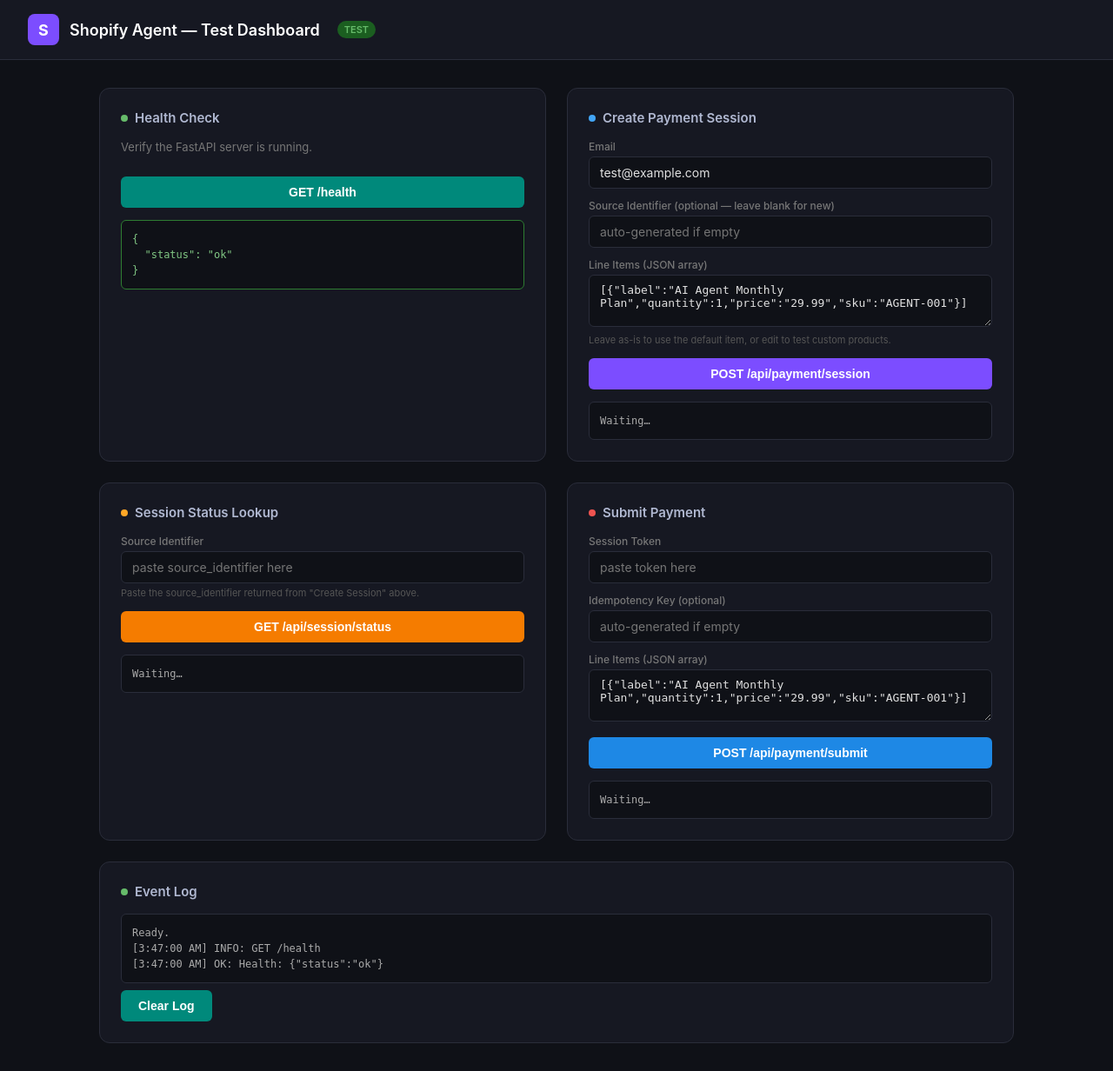
After one commit to mceballos123/shopify-agent, a FastAPI app: template backend/templates/test_dashboard.html in a window 1280 px wide. The commit adds this page. Shown: the whole page at 87% size. Run offline with FastAPI, Linux system fonts and the light colour scheme; the template is opened without the code that fills it, so the values that code supplies are empty.

Commit message:
Created mock UI for shopify testing

```diff
--- a/backend/payments/auth.py
+++ b/backend/payments/auth.py
@@ -6,7 +6,6 @@ from .idempotency import generate_source_identifier
 load_dotenv()
 
 SHOP_PAY_CLIENT_ID = os.getenv("SHOP_PAY_CLIENT_ID", "")
-SHOP_ID = os.getenv("SHOP_ID", "")
 SHOPIFY_STORE_DOMAIN = os.getenv("SHOPIFY_STORE_DOMAIN", "")
 
 
@@ -14,7 +13,6 @@ def get_frontend_config() -> dict:
 
     return {
         "shop_pay_client_id": SHOP_PAY_CLIENT_ID,
-        "shop_id": SHOP_ID,
         "store_domain": SHOPIFY_STORE_DOMAIN,
     }
 
--- a/backend/server.py
+++ b/backend/server.py
@@ -7,7 +7,8 @@ from pydantic import BaseModel
 from payments.auth import get_frontend_config
 from payments.callback import handle_payment_callback
 from payments.client import ShopPayAPIError
-from payments.session import get_or_create_payment_session
+from payments.session import get_or_create_payment_session, submit_payment
+from payments.store import get_session
 from webhooks.handler import handle_payment_event, verify_webhook
 
 app = FastAPI(title="Shop Pay Integration")
@@ -22,6 +23,12 @@ class SessionRequest(BaseModel):
     line_items: list[dict] | None = None
     # Sent by the client on page refresh to resume an existing session
     source_identifier: str | None = None
+
+
+class SubmitRequest(BaseModel):
+    session_token: str
+    line_items: list[dict] | None = None
+    idempotency_key: str | None = None
 
 
 # ── Routes ───────────────────────────────────────────────────────────────────
@@ -92,6 +99,48 @@ def payment_callback(
     return RedirectResponse(url=redirect_url, status_code=status_code)
 
 
+# Serve the test dashboard UI for exercising all agent endpoints.
+@app.get("/test")
+def test_dashboard(request: Request):
+    return templates.TemplateResponse("test_dashboard.html", {"request": request})
+
+
+# Look up the current status of a payment session by source_identifier.
+@app.get("/api/session/status")
+def session_status(source_identifier: str = Query(...)):
+    record = get_session(source_identifier)
+    if record is None:
+        return JSONResponse(
+            {"detail": f"No session found for {source_identifier!r}"},
+            status_code=404,
+        )
+    return JSONResponse({
+        "source_identifier": record.source_identifier,
+        "status": record.status.value,
+        "checkout_url": record.checkout_url,
+        "token": record.token,
+    })
+
+
+# Submit/confirm a Shop Pay payment.
+@app.post("/api/payment/submit")
+def submit_payment_endpoint(body: SubmitRequest):
+    default_items = [
+        {"label": "AI Agent Monthly Plan", "quantity": 1, "price": "29.99", "sku": "AGENT-001"},
+    ]
+    line_items = body.line_items or default_items
+
+    try:
+        receipt = submit_payment(
+            session_token=body.session_token,
+            line_items=line_items,
+            idempotency_key=body.idempotency_key,
+        )
+        return JSONResponse(receipt)
+    except ShopPayAPIError as exc:
+        return JSONResponse({"detail": str(exc)}, status_code=502)
+
+
 @app.get("/health")
 def health():
     return {"status": "ok"}
--- a/backend/templates/checkout.html
+++ b/backend/templates/checkout.html
@@ -310,7 +310,6 @@
   <script>
     // Values injected by FastAPI at render time
     const SHOP_PAY_CLIENT_ID = "{{ shop_pay_client_id }}";
-    const SHOP_ID            = "{{ shop_id }}";
     const SESSION_API        = "/api/payment/session";
 
     // Fixed line items that match the order summary above
--- /dev/null
+++ b/backend/templates/test_dashboard.html
@@ -0,0 +1,368 @@
+<!DOCTYPE html>
+<html lang="en">
+<head>
+  <meta charset="UTF-8" />
+  <meta name="viewport" content="width=device-width, initial-scale=1.0" />
+  <title>Shopify Agent — Test Dashboard</title>
+  <style>
+    *, *::before, *::after { box-sizing: border-box; margin: 0; padding: 0; }
+
+    body {
+      font-family: -apple-system, BlinkMacSystemFont, "Segoe UI", Roboto, sans-serif;
+      background: #0f1117;
+      color: #e0e0e0;
+      min-height: 100vh;
+    }
+
+    header {
+      background: #161822;
+      border-bottom: 1px solid #2a2d3a;
+      padding: 16px 32px;
+      display: flex;
+      align-items: center;
+      gap: 12px;
+    }
+    header .logo {
+      width: 36px; height: 36px;
+      background: #7c4dff;
+      border-radius: 8px;
+      display: flex; align-items: center; justify-content: center;
+      color: #fff; font-weight: 700; font-size: 18px;
+    }
+    header h1 { font-size: 18px; font-weight: 600; color: #fff; }
+    header .tag {
+      margin-left: 8px;
+      font-size: 11px; font-weight: 600;
+      padding: 3px 8px; border-radius: 20px;
+      background: #1b5e20; color: #66bb6a;
+    }
+
+    .container {
+      max-width: 1100px;
+      margin: 32px auto;
+      padding: 0 24px;
+      display: grid;
+      grid-template-columns: 1fr 1fr;
+      gap: 24px;
+    }
+    @media (max-width: 800px) { .container { grid-template-columns: 1fr; } }
+
+    .panel {
+      background: #161822;
+      border: 1px solid #2a2d3a;
+      border-radius: 12px;
+      padding: 24px;
+    }
+    .panel h2 {
+      font-size: 15px; font-weight: 600; color: #b0b8d1;
+      margin-bottom: 16px;
+      display: flex; align-items: center; gap: 8px;
+    }
+    .panel h2 .dot {
+      width: 8px; height: 8px; border-radius: 50%;
+      display: inline-block;
+    }
+    .dot-green { background: #66bb6a; }
+    .dot-blue  { background: #42a5f5; }
+    .dot-amber { background: #ffa726; }
+    .dot-red   { background: #ef5350; }
+
+    label {
+      display: block;
+      font-size: 12px; font-weight: 500; color: #777;
+      margin-bottom: 4px; margin-top: 12px;
+    }
+    label:first-of-type { margin-top: 0; }
+
+    input, textarea {
+      width: 100%;
+      padding: 9px 12px;
+      background: #0f1117;
+      border: 1px solid #2a2d3a;
+      border-radius: 6px;
+      color: #e0e0e0;
+      font-size: 14px;
+      font-family: inherit;
+      outline: none;
+    }
+    input:focus, textarea:focus { border-color: #7c4dff; }
+    textarea { resize: vertical; min-height: 60px; font-family: monospace; font-size: 13px; }
+
+    button {
+      margin-top: 14px;
+      padding: 10px 20px;
+      border: none;
+      border-radius: 6px;
+      font-size: 14px;
+      font-weight: 600;
+      cursor: pointer;
+      transition: opacity 0.2s;
+      width: 100%;
+    }
+    button:hover { opacity: 0.85; }
+    button:disabled { opacity: 0.4; cursor: not-allowed; }
+
+    .btn-purple { background: #7c4dff; color: #fff; }
+    .btn-blue   { background: #1e88e5; color: #fff; }
+    .btn-amber  { background: #f57c00; color: #fff; }
+    .btn-teal   { background: #00897b; color: #fff; }
+
+    .response-box {
+      margin-top: 14px;
+      background: #0f1117;
+      border: 1px solid #2a2d3a;
+      border-radius: 6px;
+      padding: 12px;
+      font-family: "SF Mono", "Fira Code", monospace;
+      font-size: 12px;
+      line-height: 1.5;
+      max-height: 240px;
+      overflow-y: auto;
+      white-space: pre-wrap;
+      word-break: break-all;
+      color: #aaa;
+    }
+    .response-box.success { border-color: #2e7d32; color: #81c784; }
+    .response-box.error   { border-color: #c62828; color: #ef9a9a; }
+    .response-box.pending { border-color: #7c4dff; color: #b39ddb; }
+
+    /* Full-width panels */
+    .full-width { grid-column: 1 / -1; }
+
+    .status-bar {
+      display: flex; gap: 16px; flex-wrap: wrap;
+      margin-bottom: 8px;
+    }
+    .status-item {
+      font-size: 12px; color: #666;
+      display: flex; align-items: center; gap: 6px;
+    }
+    .status-item strong { color: #b0b8d1; }
+
+    .hint {
+      font-size: 11px;
+      color: #555;
+      margin-top: 4px;
+    }
+  </style>
+</head>
+<body>
+
+  <header>
+    <div class="logo">S</div>
+    <h1>Shopify Agent — Test Dashboard</h1>
+    <span class="tag">TEST</span>
+  </header>
+
+  <div class="container">
+
+    <!-- ── 1. Health Check ──────────────────────────────────── -->
+    <div class="panel">
+      <h2><span class="dot dot-green"></span> Health Check</h2>
+      <p style="font-size:13px;color:#777;margin-bottom:12px;">
+        Verify the FastAPI server is running.
+      </p>
+      <button class="btn-teal" onclick="healthCheck()">GET /health</button>
+      <div id="health-res" class="response-box">Waiting…</div>
+    </div>
+
+    <!-- ── 2. Create Payment Session ────────────────────────── -->
+    <div class="panel">
+      <h2><span class="dot dot-blue"></span> Create Payment Session</h2>
+
+      <label for="cs-email">Email</label>
+      <input type="email" id="cs-email" placeholder="test@example.com" value="test@example.com" />
+
+      <label for="cs-source">Source Identifier (optional — leave blank for new)</label>
+      <input type="text" id="cs-source" placeholder="auto-generated if empty" />
+
+      <label for="cs-items">Line Items (JSON array)</label>
+      <textarea id="cs-items">[{"label":"AI Agent Monthly Plan","quantity":1,"price":"29.99","sku":"AGENT-001"}]</textarea>
+      <p class="hint">Leave as-is to use the default item, or edit to test custom products.</p>
+
+      <button class="btn-purple" onclick="createSession()">POST /api/payment/session</button>
+      <div id="cs-res" class="response-box">Waiting…</div>
+    </div>
+
+    <!-- ── 3. Session Status ────────────────────────────────── -->
+    <div class="panel">
+      <h2><span class="dot dot-amber"></span> Session Status Lookup</h2>
+
+      <label for="ss-source">Source Identifier</label>
+      <input type="text" id="ss-source" placeholder="paste source_identifier here" />
+      <p class="hint">Paste the source_identifier returned from "Create Session" above.</p>
+
+      <button class="btn-amber" onclick="sessionStatus()">GET /api/session/status</button>
+      <div id="ss-res" class="response-box">Waiting…</div>
+    </div>
+
+    <!-- ── 4. Submit Payment ────────────────────────────────── -->
+    <div class="panel">
+      <h2><span class="dot dot-red"></span> Submit Payment</h2>
+
+      <label for="sp-token">Session Token</label>
+      <input type="text" id="sp-token" placeholder="paste token here" />
+
+      <label for="sp-idemp">Idempotency Key (optional)</label>
+      <input type="text" id="sp-idemp" placeholder="auto-generated if empty" />
+
+      <label for="sp-items">Line Items (JSON array)</label>
+      <textarea id="sp-items">[{"label":"AI Agent Monthly Plan","quantity":1,"price":"29.99","sku":"AGENT-001"}]</textarea>
+
+      <button class="btn-blue" onclick="submitPayment()">POST /api/payment/submit</button>
+      <div id="sp-res" class="response-box">Waiting…</div>
+    </div>
+
+    <!-- ── 5. Event Log ──────────────────────────────────────── -->
+    <div class="panel full-width">
+      <h2><span class="dot dot-green"></span> Event Log</h2>
+      <div id="event-log" class="response-box" style="max-height:180px;">Ready.</div>
+      <button class="btn-teal" style="width:auto;margin-top:8px;" onclick="clearLog()">Clear Log</button>
+    </div>
+
+  </div>
+
+  <script>
+    const API_BASE = "";  // same origin
+
+    function log(msg, type = "info") {
+      const el = document.getElementById("event-log");
+      const ts = new Date().toLocaleTimeString();
+      el.textContent += `\n[${ts}] ${type.toUpperCase()}: ${msg}`;
+      el.scrollTop = el.scrollHeight;
+    }
+    function clearLog() {
+      document.getElementById("event-log").textContent = "Log cleared.";
+    }
+
+    function showResult(elId, data, ok) {
+      const el = document.getElementById(elId);
+      el.textContent = JSON.stringify(data, null, 2);
+      el.className = "response-box " + (ok ? "success" : "error");
+    }
+
+    // ── 1. Health ───────────────────────────────────────────
+    async function healthCheck() {
+      log("GET /health");
+      try {
+        const res = await fetch(`${API_BASE}/health`);
+        const data = await res.json();
+        showResult("health-res", data, res.ok);
+        log(`Health: ${JSON.stringify(data)}`, res.ok ? "ok" : "err");
+      } catch (e) {
+        showResult("health-res", { error: e.message }, false);
+        log(`Health failed: ${e.message}`, "err");
+      }
+    }
+
+    // ── 2. Create Session ───────────────────────────────────
+    async function createSession() {
+      const email = document.getElementById("cs-email").value.trim();
+      const source = document.getElementById("cs-source").value.trim();
+      let items;
+      try {
+        items = JSON.parse(document.getElementById("cs-items").value);
+      } catch {
+        showResult("cs-res", { error: "Invalid JSON in line items" }, false);
+        return;
+      }
+
+      const body = { email, line_items: items };
+      if (source) body.source_identifier = source;
+
+      log(`POST /api/payment/session — email=${email}, source=${source || "(new)"}`);
+
+      try {
+        const res = await fetch(`${API_BASE}/api/payment/session`, {
+          method: "POST",
+          headers: { "Content-Type": "application/json" },
+          body: JSON.stringify(body),
+        });
+        const data = await res.json();
+        showResult("cs-res", data, res.ok);
+
+        if (res.ok) {
+          // Auto-fill other panels with returned values
+          if (data.source_identifier) {
+            document.getElementById("ss-source").value = data.source_identifier;
+            document.getElementById("cs-source").value = data.source_identifier;
+          }
+          if (data.token) {
+            document.getElementById("sp-token").value = data.token;
+          }
+          log(`Session created — source=${data.source_identifier}, url=${data.checkout_url}`, "ok");
+        } else {
+          log(`Session create failed: ${data.detail || JSON.stringify(data)}`, "err");
+        }
+      } catch (e) {
+        showResult("cs-res", { error: e.message }, false);
+        log(`Session create error: ${e.message}`, "err");
+      }
+    }
+
+    // ── 3. Session Status ───────────────────────────────────
+    async function sessionStatus() {
+      const source = document.getElementById("ss-source").value.trim();
+      if (!source) {
+        showResult("ss-res", { error: "source_identifier is required" }, false);
+        return;
+      }
+
+      log(`GET /api/session/status?source_identifier=${source}`);
+
+      try {
+        const res = await fetch(
+          `${API_BASE}/api/session/status?source_identifier=${encodeURIComponent(source)}`
+        );
+        const data = await res.json();
+        showResult("ss-res", data, res.ok);
+        log(`Status: ${JSON.stringify(data)}`, res.ok ? "ok" : "err");
+      } catch (e) {
+        showResult("ss-res", { error: e.message }, false);
+        log(`Status error: ${e.message}`, "err");
+      }
+    }
+
+    // ── 4. Submit Payment ───────────────────────────────────
+    async function submitPayment() {
+      const token = document.getElementById("sp-token").value.trim();
+      const idemp = document.getElementById("sp-idemp").value.trim();
+      let items;
+      try {
+        items = JSON.parse(document.getElementById("sp-items").value);
+      } catch {
+        showResult("sp-res", { error: "Invalid JSON in line items" }, false);
+        return;
+      }
+
+      if (!token) {
+        showResult("sp-res", { error: "session_token is required" }, false);
+        return;
+      }
+
+      const body = { session_token: token, line_items: items };
+      if (idemp) body.idempotency_key = idemp;
+
+      log(`POST /api/payment/submit — token=${token.slice(0, 12)}…`);
+
+      try {
+        const res = await fetch(`${API_BASE}/api/payment/submit`, {
+          method: "POST",
+          headers: { "Content-Type": "application/json" },
+          body: JSON.stringify(body),
+        });
+        const data = await res.json();
+        showResult("sp-res", data, res.ok);
+        log(`Submit: ${JSON.stringify(data)}`, res.ok ? "ok" : "err");
+      } catch (e) {
+        showResult("sp-res", { error: e.message }, false);
+        log(`Submit error: ${e.message}`, "err");
+      }
+    }
+
+    // Run health check on load
+    healthCheck();
+  </script>
+
+</body>
+</html>
```
Also changed, not shown: 1 other file.
